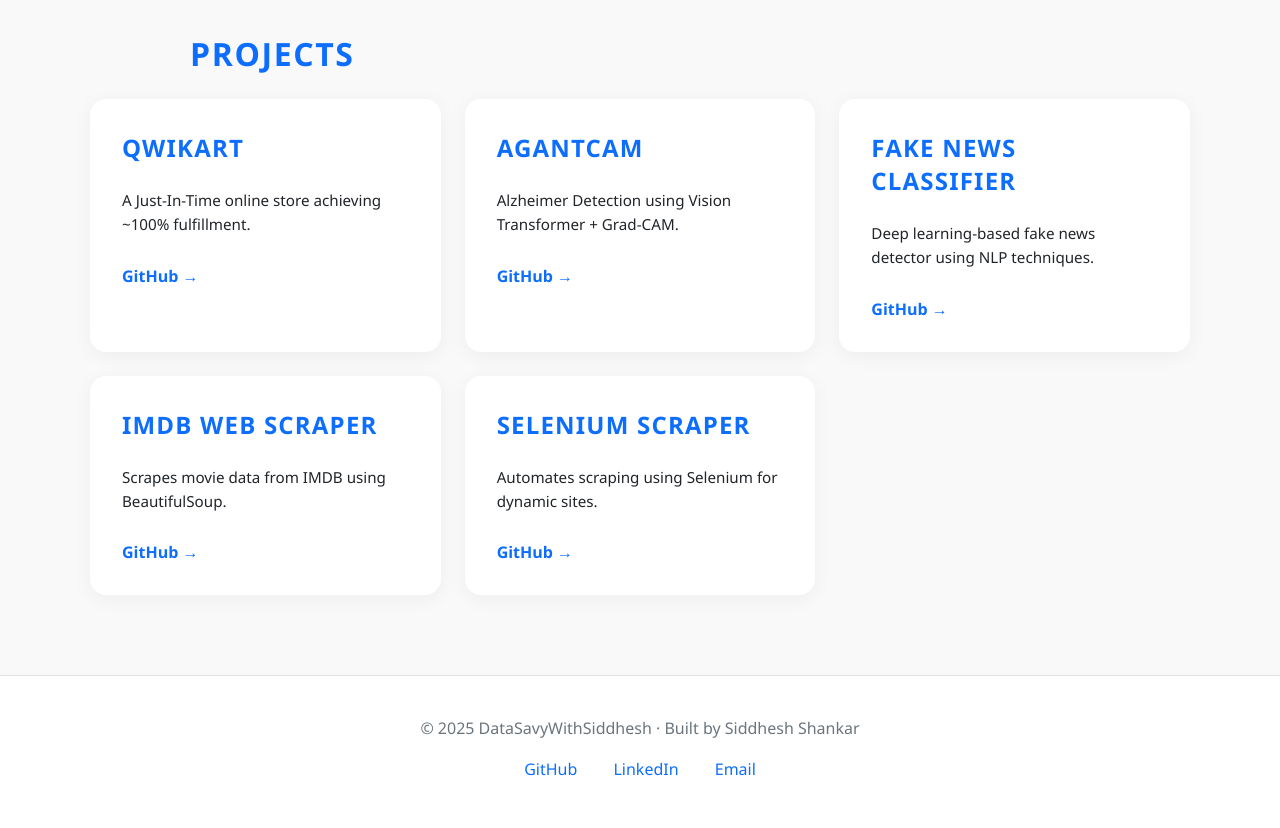
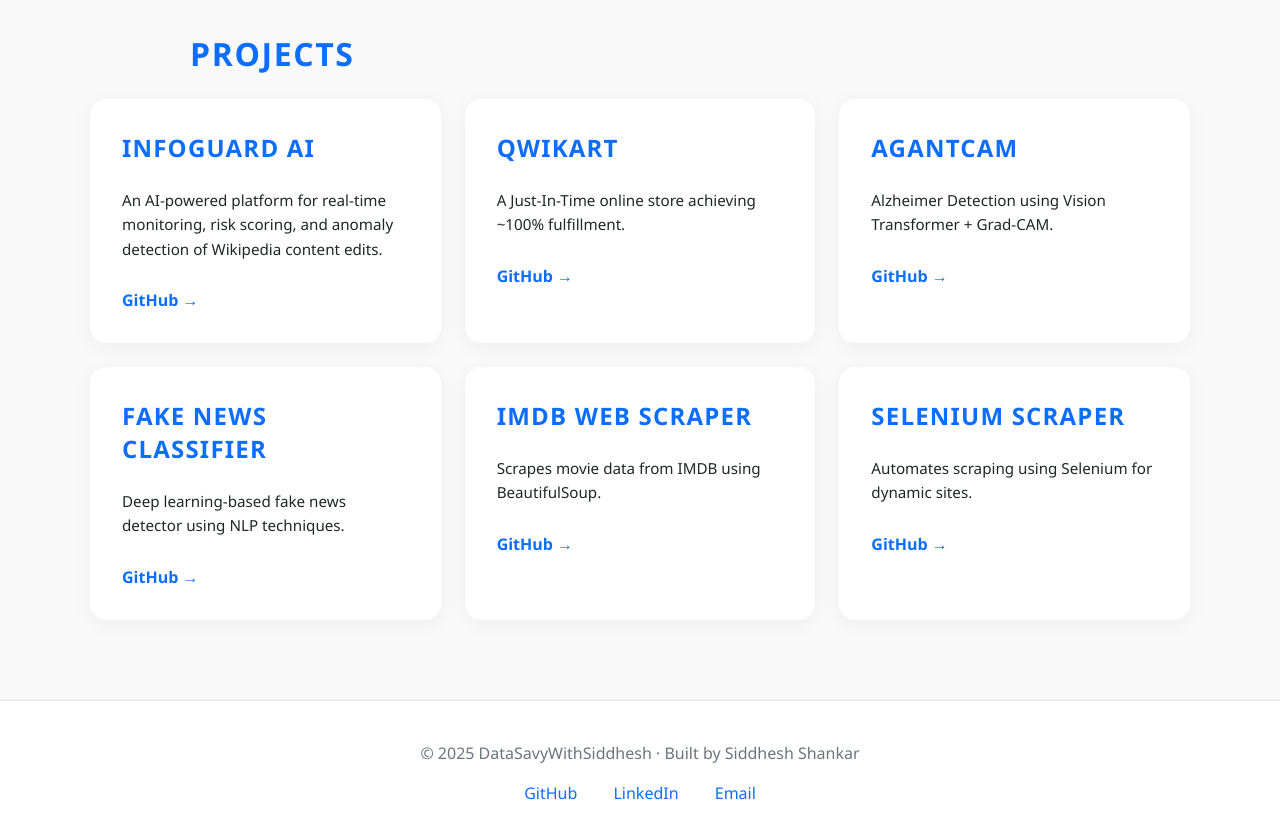
Before and after one commit to SiddheshCodeMaster/DataSavyWithSiddhesh, a Flask app: template app/templates/projects.html in a window 1280 px wide. Shown: the part 60-888 px from the top of the page. Before the commit the page ends 836 px from the top, so only its background shows below. Run offline with Flask 3, Linux system fonts and the light colour scheme; the template is opened without the code that fills it, so the values that code supplies are empty.

Commit message:
nEW PROJECT ADDED TO PORTFOLIO

```diff
--- a/app/templates/index.html
+++ b/app/templates/index.html
@@ -101,6 +101,11 @@
       style="display: flex; flex-direction: column; align-items: center; justify-content: center; text-align: center;">
       Projects</h1>
     <div class="project-grid">
+      <div class="project-card">
+        <h2>InfoGuard AI</h2>
+        <p>An AI-powered platform for real-time monitoring, risk scoring, and anomaly detection of Wikipedia content edits.</p>
+        <a href="https://github.com/SiddheshCodeMaster/InfoGuard-AI" target="_blank">GitHub →</a>
+      </div>
       <div class="project-card">
         <h2>QwiKart</h2>
         <p>Just-In-Time e-commerce platform with near 100% fulfillment.</p><a
--- a/app/templates/projects.html
+++ b/app/templates/projects.html
@@ -3,6 +3,11 @@
 <div class="container">
   <h1>Projects</h1>
   <div class="project-grid">
+    <div class="project-card">
+      <h2>InfoGuard AI</h2>
+      <p>An AI-powered platform for real-time monitoring, risk scoring, and anomaly detection of Wikipedia content edits.</p>
+      <a href="https://github.com/SiddheshCodeMaster/InfoGuard-AI" target="_blank">GitHub →</a>
+    </div>
     <div class="project-card">
       <h2>QwiKart</h2>
       <p>A Just-In-Time online store achieving ~100% fulfillment.</p>
```
Also changed, not shown: app/templates/contact.html (line endings or trailing spaces).
